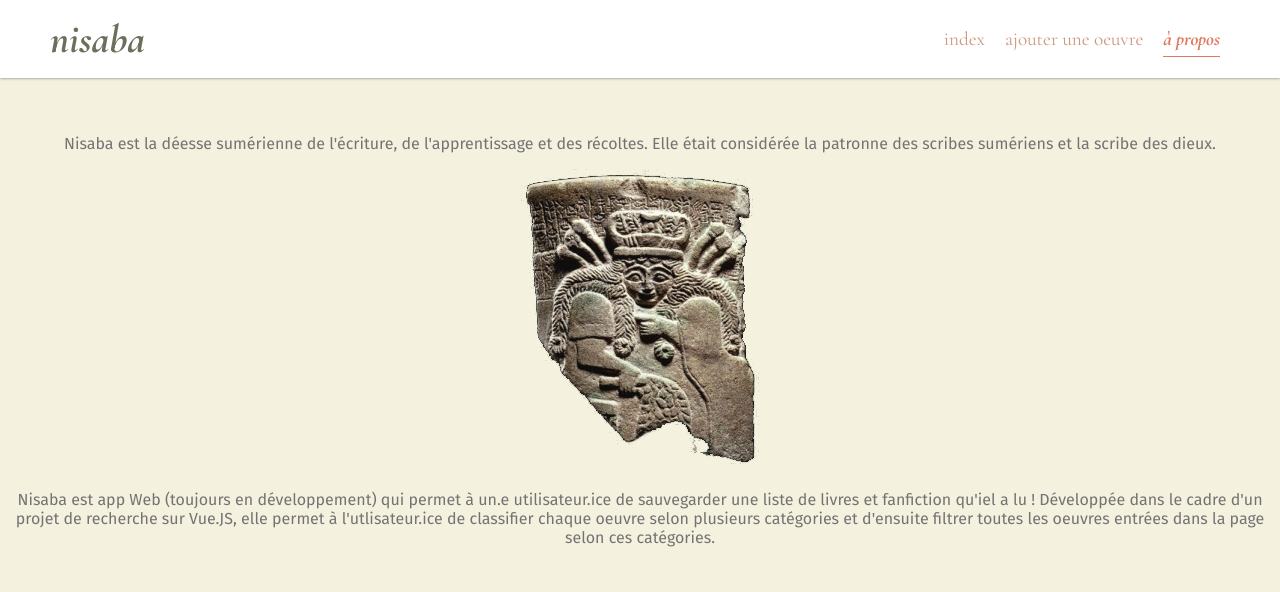
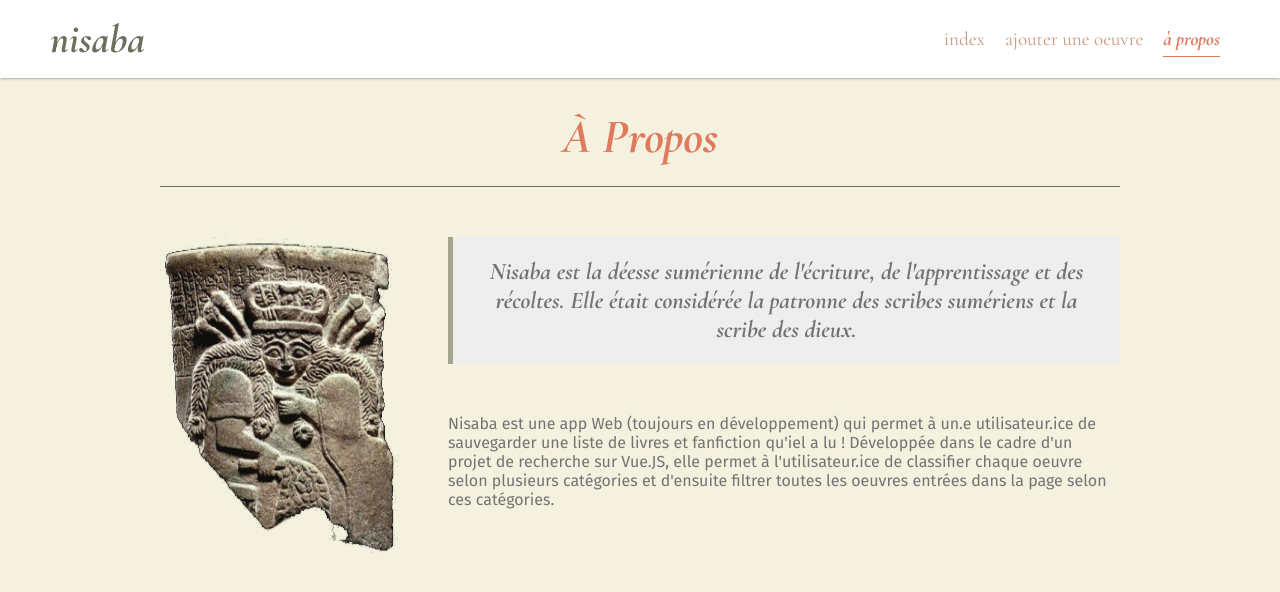
Before and after one commit to islesetglaciers/nisaba, a Vue app: page /a-propos in a window 1280 px wide. Shown: the top 592 px of the page. Built offline with nearby package versions, Linux system fonts and the light colour scheme.

Commit message:
styles a propos

```diff
--- a/src/views/APropos.vue
+++ b/src/views/APropos.vue
@@ -1,25 +1,55 @@
 <template>
   <div class="a-propos">
-    <h1></h1>
-    <img src="" alt="">
-    <div class="description">
-      <div class="defintion">
-        <p>Nisaba est la déesse sumérienne de l'écriture, de l'apprentissage et des récoltes. Elle était considérée la patronne des scribes sumériens et la scribe des dieux.</p>
-      </div>
-      <div class="explications">
-        <img src="../assets/nisaba.png" alt="">
-        <p>Nisaba est app Web (toujours en développement) qui permet à un.e utilisateur.ice de sauvegarder une liste de livres et fanfiction qu'iel a lu ! Développée dans le cadre d'un projet de recherche sur Vue.JS, elle permet à l'utlisateur.ice de classifier chaque oeuvre selon plusieurs catégories et d'ensuite filtrer toutes les oeuvres entrées dans la page selon ces catégories.</p>
+    <h1>À Propos</h1>
+    <div class="contenu">
+      <img src="../assets/nisaba.png" alt="">
+      <div class="description">
+          <p class="definition">Nisaba est la déesse sumérienne de l'écriture, de l'apprentissage et des récoltes. Elle était considérée la patronne des scribes sumériens et la scribe des dieux.</p>
+          <p class="explications">Nisaba est une app Web (toujours en développement) qui permet à un.e utilisateur.ice de sauvegarder une liste de livres et fanfiction qu'iel a lu ! Développée dans le cadre d'un projet de recherche sur Vue.JS, elle permet à l'utilisateur.ice de classifier chaque oeuvre selon plusieurs catégories et d'ensuite filtrer toutes les oeuvres entrées dans la page selon ces catégories.</p>
       </div>
     </div>
   </div>
 </template>
 
-<script>
-export default {
+<style>
+.a-propos h1 {
+  font-family: 'Cormorant Garamond', serif;
+  font-weight: 700;
+  font-style: italic;
+  font-size: 3em;
+  color: #e07a5f;
+  padding-bottom: 20px;
+  width: 75%;
+  margin: 30px auto 0;
+  border-bottom: 1px solid #6b705c;
+}
+.contenu {
+  display: flex;
+  flex-direction: row;
+  align-content: center;
+  width: 75%;
+  margin: 50px auto 0;
+}
 
+.contenu img {
+  margin-right: 50px;
 }
-</script>
+.definition {
+  /* width: 75%; */
+  border-left: 5px solid #a5a58d;
+  margin: 0 auto;
+  padding: 20px;
+  background-color: #eee;
+  font-family: 'Cormorant Garamond', serif;
+  font-weight: 700;
+  font-style: italic;
+  font-size: 1.5em;
+}
 
-<style>
+.explications {
+  margin: 50px auto;
+  font-weight: 400;
+  text-align: left;
+}
 
 </style>
```
